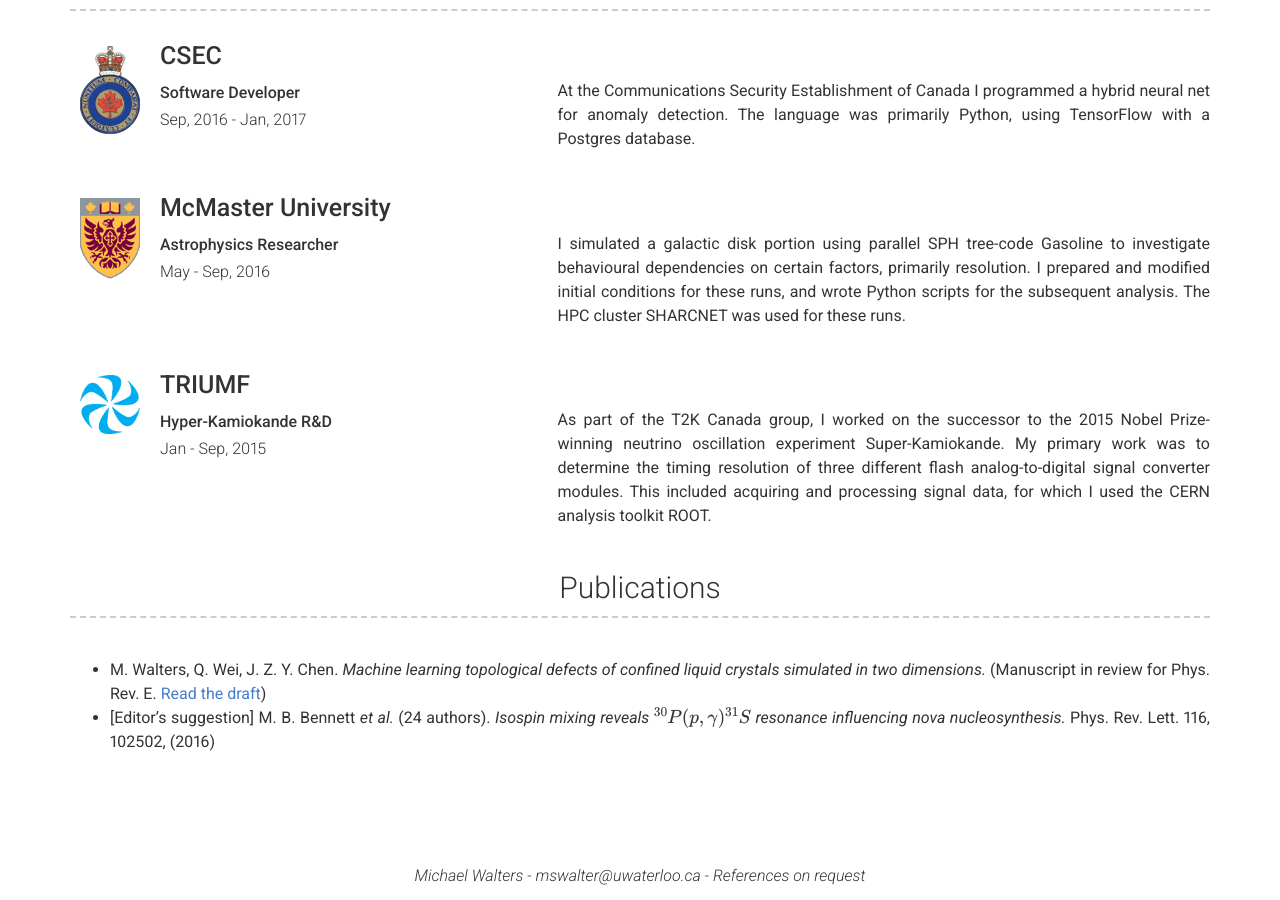
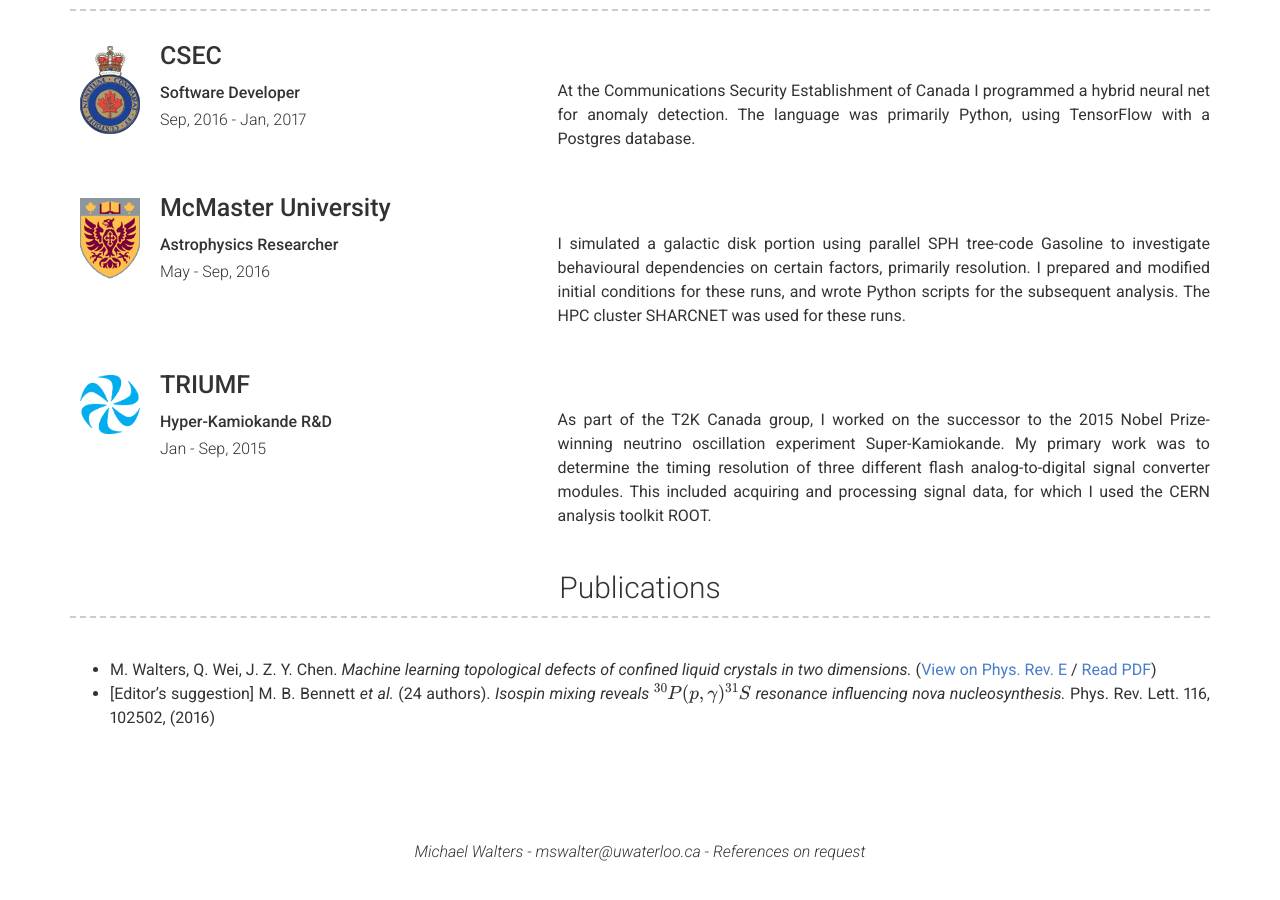
Before and after one commit to m-walters/m-walters.github.io, a Jekyll site: the page built from index.md, in a window 1280 px wide and 900 px high, scrolled down 1376 px. Built offline with Jekyll 4.4.1, drawn with Linux system fonts in a browser that asks for light colours; formulas are drawn with MathJax 3; after the commit the page ends 2252 px from its top, so only the background shows below that.

```diff
--- a/_config.yml
+++ b/_config.yml
@@ -39,7 +39,7 @@ about_content: | # this will include new lines to allow paragraphs
 
 
 # Projects Section
-# projects_title: Projects #(Use this to override about projects section title)
+projects_title: Misc. #(Use this to override about projects section title)
 
 # Experience Section
 # experience_title: Experience #(Use this to override about experience section title)
@@ -50,8 +50,8 @@ about_content: | # this will include new lines to allow paragraphs
 # More Section
 more_title: Publications #(Use this to override about more section title)
 more_content: | # this will include new lines to allow paragraphs
-  - M. Walters, Q. Wei, J. Z. Y. Chen. _Machine learning topological defects of confined liquid crystals simulated
-  in two dimensions._ (Manuscript in review for Phys. Rev. E. [Read the draft](/assets/walters.pdf))
+  - M. Walters, Q. Wei, J. Z. Y. Chen. _Machine learning topological defects of confined liquid crystals
+  in two dimensions._ ([View on Phys. Rev. E](https://journals.aps.org/pre/abstract/10.1103/PhysRevE.99.062701?fbclid=IwAR0aaXGnTeYb_p7BAYYYKBftRkI0hv_m88w3ieR3-CnvLsaGrr0GnfhiAbo) / [Read PDF](/assets/walters_2019_final.pdf))
   - [Editor's suggestion] M. B. Bennett _et al._ (24 authors). _Isospin mixing reveals $$^{30}P(p,\gamma)^{31}S$$ resonance influencing nova nucleosynthesis._
   Phys. Rev. Lett. 116, 102502, (2016)
 
```
Also changed, not shown: _data/projects.yml (+4 -6 lines), 3 other files.
